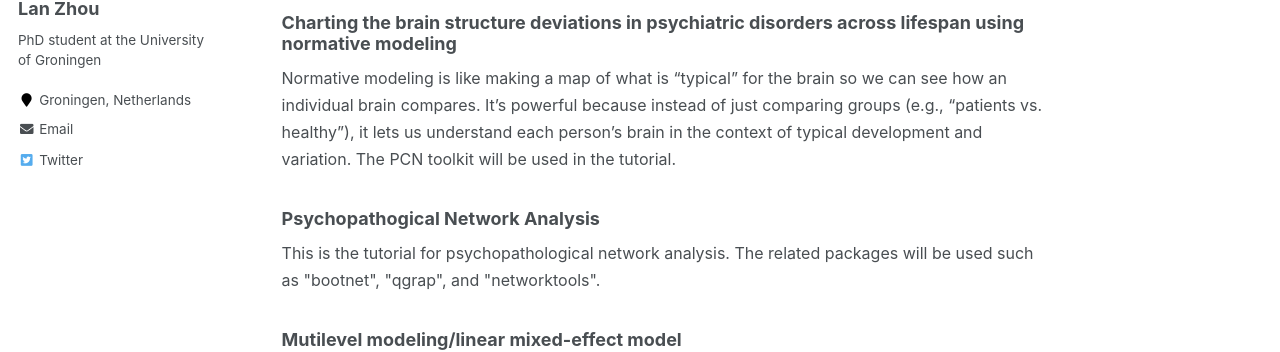
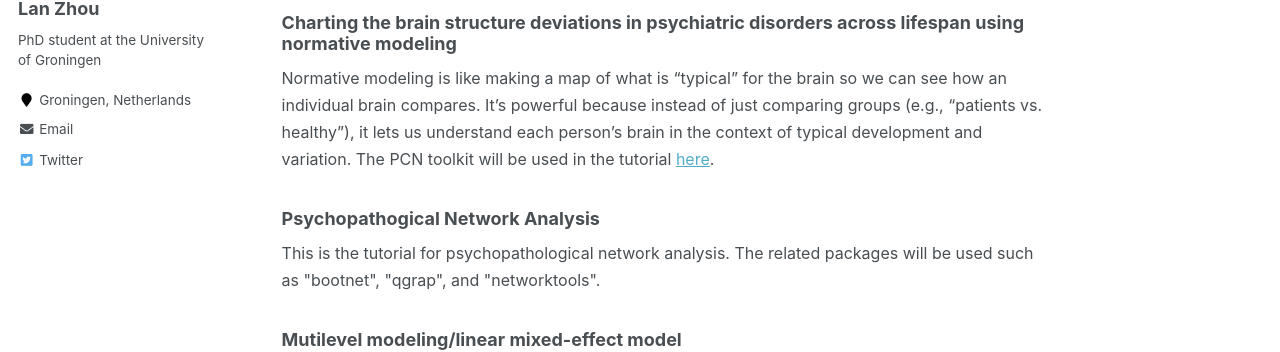
Before and after one commit to lanzhou-psy/personal-page, a Jekyll site: the page built from _pages/tutorial.md, in a window 1280 px wide and 1019 px high. Shown: the part 305-657 px from the top of the window. Built offline with Jekyll 4.4.1, drawn with Linux system fonts in a browser that asks for light colours.

Commit message:
Update tutorial.md

```diff
--- a/_pages/tutorial.md
+++ b/_pages/tutorial.md
@@ -18,7 +18,8 @@ You can find the scripts and tutorial
 ### Charting the brain structure deviations in psychiatric disorders across lifespan using normative modeling
 <font size="3">
 Normative modeling is like making a map of what is “typical” for the brain so we can see how an individual brain compares. It’s powerful because instead of just comparing groups (e.g., “patients vs. healthy”), it lets us understand each person’s brain in the context of typical development and variation.
-  The PCN toolkit will be used in the tutorial.
+  The PCN toolkit will be used in the tutorial
+  <a href = "https://github.com/lanzhou-psy/Normative-Modeling/blob/main/README.md">here</a>.
 </font>
 
 ### Psychopathogical Network Analysis
```
